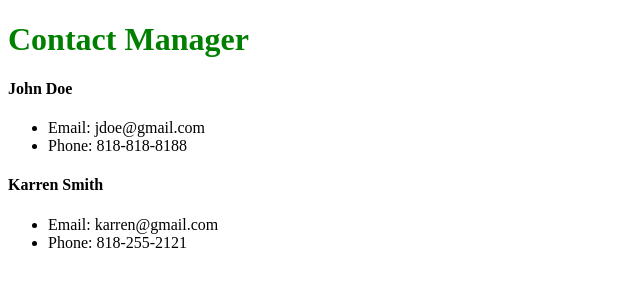
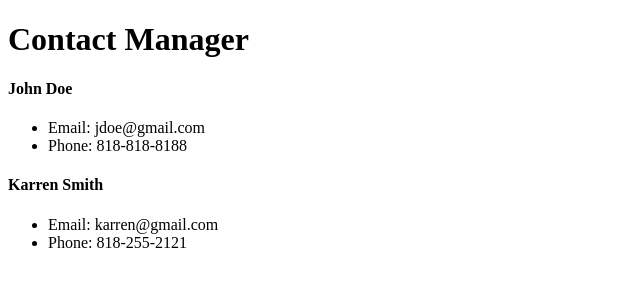
Before and after one commit to T-Wesst/React_Front_Back, a React (Create React App) app in the folder projects/contactmanager/: page / in a window 1280 px wide. Shown: the top 300 px of the page, without its empty margins (0-640 px from the left). Built offline with nearby package versions, Linux system fonts and the light colour scheme.

Commit message:
remove inline style and variable

```diff
--- a/projects/contactmanager/src/components/Header.js
+++ b/projects/contactmanager/src/components/Header.js
@@ -5,7 +5,7 @@ const Header = props => {
   return (
     <div>
       {/*functional componets use props.<propName>*/}
-      <h1 style={headingStyle}>{branding}</h1>
+      <h1>{branding}</h1>
     </div>
   );
 };
@@ -15,7 +15,5 @@ Header.defaultProps = {
 Header.propTypes = {
   branding: PropTypes.string.isRequired
 };
-const headingStyle = {
-  color: "green"
-};
+
 export default Header;
```
